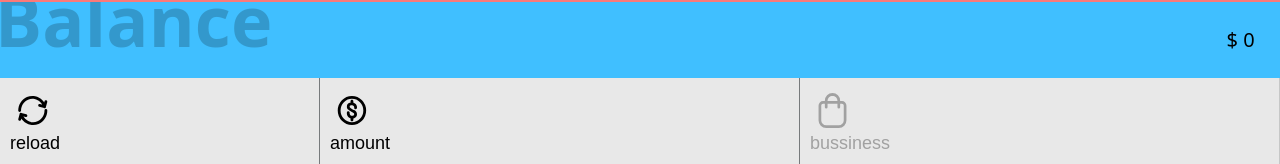
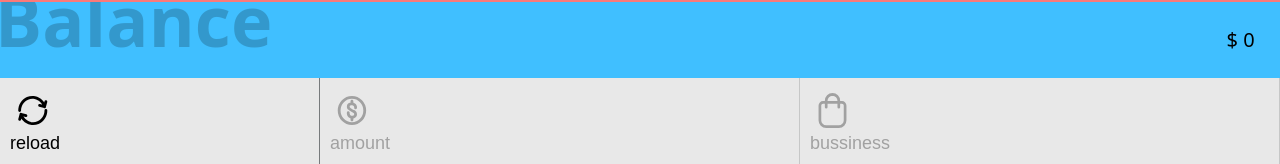
Before and after one commit to ferneymorenocarrion-gif/finance-app, a Svelte app: page / in a window 1280 px wide. Shown: the part 636-800 px from the top of the page. Built offline with nearby package versions, Linux system fonts and the light colour scheme.

Commit message:
disable button

```diff
--- a/src/App.svelte
+++ b/src/App.svelte
@@ -41,7 +41,7 @@
   <button class="reload nav__item" on:click={handleClearStorage}>
     <img src={reload} alt="reload app"/>
     <span>reload</span></button>
-  <button class="add-amount nav__item" on:click={handleClearStorage}><img src={amount} alt="my bussiness"/><span>amount</span></button>
+  <button disabled class:button-disabled={disabled} class="add-amount nav__item" on:click={handleClearStorage}><img src={amount} alt="my bussiness"/><span>amount</span></button>
   <button disabled class:button-disabled={disabled} class="my-bussiness nav__item" on:click={handleClearStorage}><img src={bussiness} alt="my bussiness"/><span>bussiness</span></button>
 </nav>
 <!-- <Income></Income> -->
```
